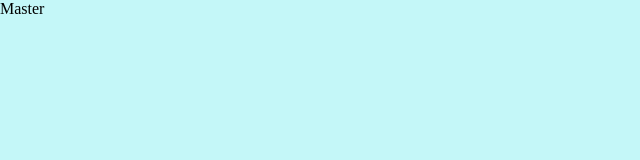
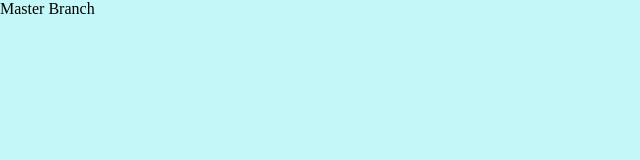
Before and after one commit to maniek82/sass_node_react_playground, a website: page index.html in a window 1280 px wide. Shown: the full height of the page, 0-640 px from the left. Drawn offline with Linux system fonts and the light colour scheme; files that its build step writes are made by us from their sources.

Commit message:
changes in index.html

```diff
--- a/client/index.html
+++ b/index.html
@@ -8,6 +8,6 @@
   <title>Document</title>
 </head>
 <body>
-    Master
+    Master Branch
 </body>
 </html>
```
